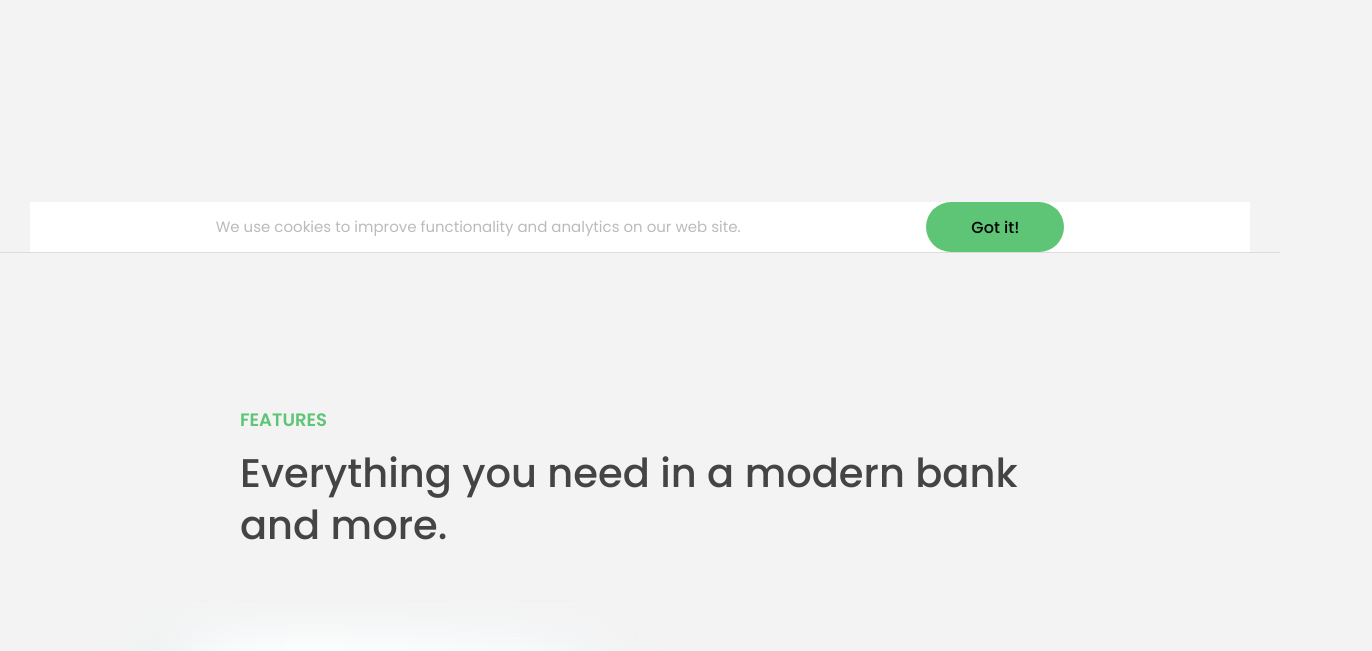
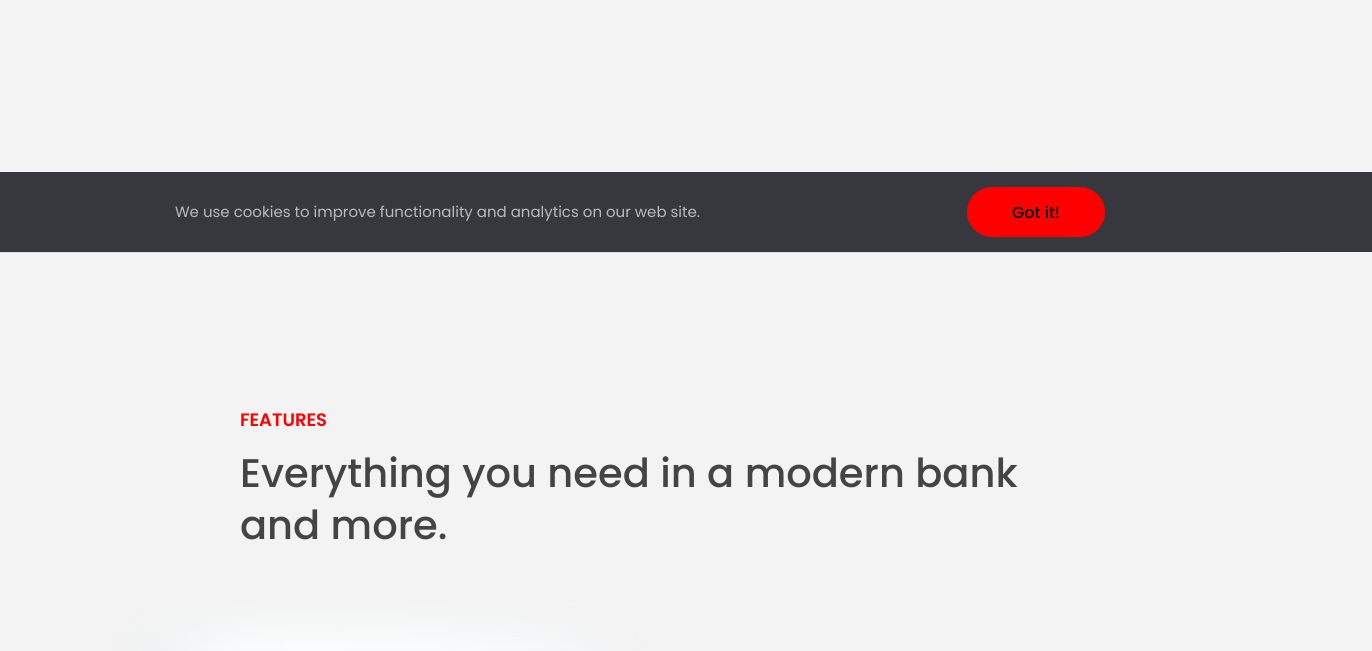
Before and after one commit to cetvrtak/praksa-js, a plain HTML site: page 13-Advanced-DOM-Bankist/starter/index.html in a window 1280 px wide. Shown: the part 548-1199 px from the top of the page, 1372 px wide, since content can reach past the window. Drawn offline with Linux system fonts and the light colour scheme.

Commit message:
Section 13: Styles, Attributes and Classes

```diff
--- a/13-Advanced-DOM-Bankist/starter/index.html
+++ b/13-Advanced-DOM-Bankist/starter/index.html
@@ -21,6 +21,8 @@
           alt="Bankist logo"
           class="nav__logo"
           id="logo"
+          designer="Stevo"
+          data-version-number="2.0"
         />
         <ul class="nav__links">
           <li class="nav__item">
--- a/13-Advanced-DOM-Bankist/starter/script.js
+++ b/13-Advanced-DOM-Bankist/starter/script.js
@@ -36,25 +36,21 @@ document.addEventListener("keydown", function (e) {
 // SELECTING, CREATING AND DELETING ELEMENTS
 //////////////////////////////////////////////////////////////////
 
-console.log(document.documentElement);
-console.log(document.head);
-console.log(document.body);
+const header = document.querySelector(".header");
+// const allSections = document.querySelectorAll(".section");
+// console.log(allSections);
 
-const header = document.querySelector(".header");
-const allSections = document.querySelectorAll(".section");
-console.log(allSections);
+// document.getElementById("section--1");
+// const allButtons = document.getElementsByTagName("button");
+// console.log(allButtons);
 
-document.getElementById("section--1");
-const allButtons = document.getElementsByTagName("button");
-console.log(allButtons);
-
-console.log(document.getElementsByClassName("btn"));
+// console.log(document.getElementsByClassName("btn"));
 
 // Creating and inserting elements
 // .insertAdjacentHTML
 
 const message = document.createElement("div");
-message.textContent = "This is a neat message about cookies";
+// message.textContent = "This is a neat message about cookies";
 message.classList.add("cookie-message");
 message.innerHTML =
   "We use cookies to improve functionality and analytics on our web site. <button class='btn btn--close-cookie'>Got it!</button>";
@@ -72,3 +68,52 @@ document
     // message.remove();
     message.parentElement.removeChild(message);
   });
+
+////////////////////////////////////////////////
+// Styles, Attributes and Classes
+////////////////////////////////////////////////
+
+message.style.backgroundColor = "#37383d";
+message.style.width = "120%";
+
+console.log(message.style.color);
+console.log(message.style.backgroundColor);
+
+console.log(getComputedStyle(message).color);
+console.log(getComputedStyle(message).height);
+
+message.style.height =
+  Number.parseFloat(getComputedStyle(message).height, 10) + 30 + "px";
+
+document.documentElement.style.setProperty("--color-primary", "red");
+
+// Attributes
+const logo = document.querySelector(".nav__logo");
+console.log(logo.alt);
+console.log(logo.className);
+
+logo.alt = "B-e-a-utiful logo";
+
+// Non-standard
+// console.log(logo.designer); -> undefined
+console.log(logo.getAttribute("designer"));
+logo.setAttribute("company", "Infomedia");
+
+console.log(logo.src);
+console.log(logo.getAttribute("src"));
+
+const link = document.querySelector(".nav__link--btn");
+console.log(link.href);
+console.log(link.getAttribute("href"));
+
+// Data Attributes
+console.log(logo.dataset.versionNumber);
+
+// Classes
+logo.classList.add("c");
+logo.classList.remove("c");
+logo.classList.toggle("c");
+logo.classList.contains("c");
+
+// logo.className = "jonas";
+// console.log(logo);
```
